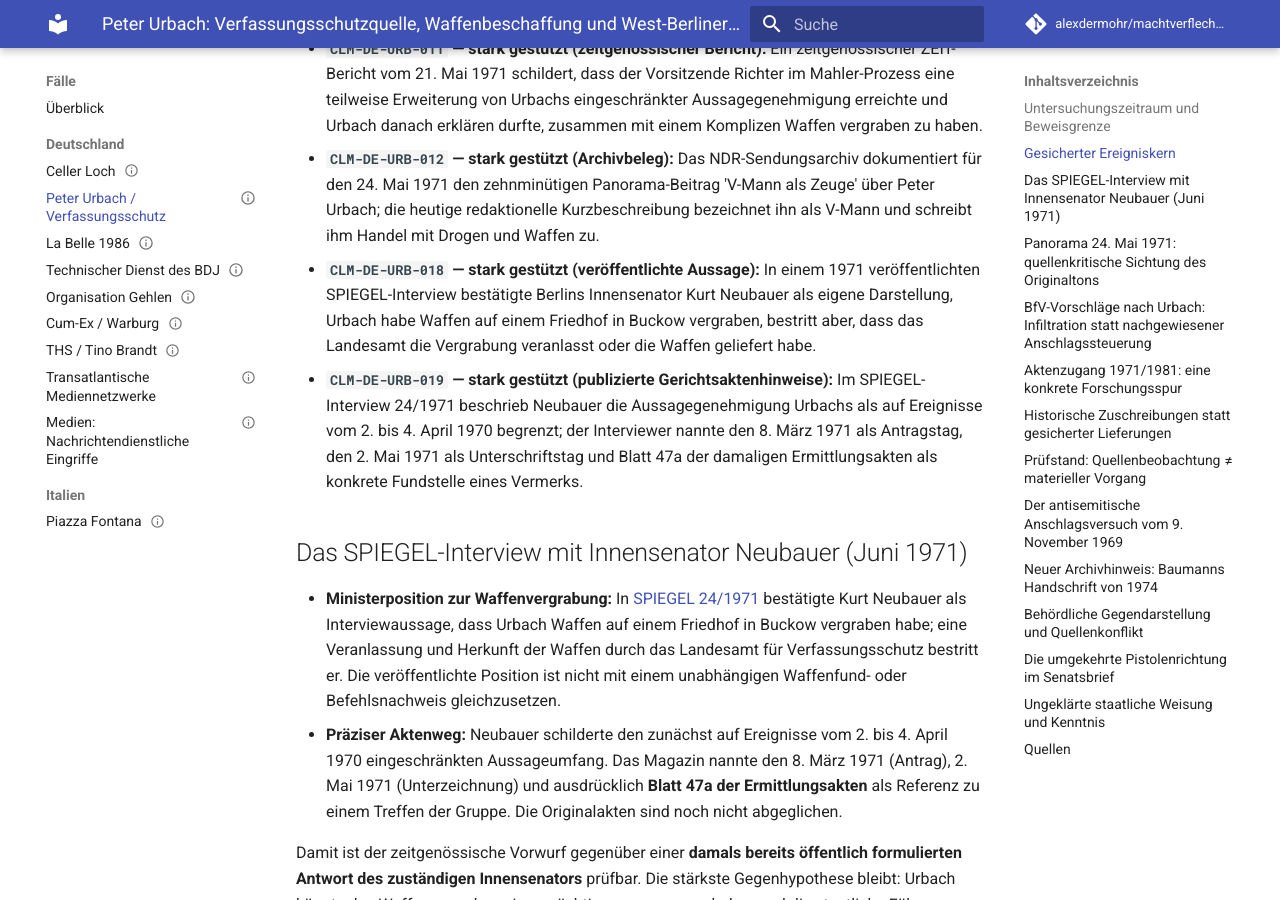
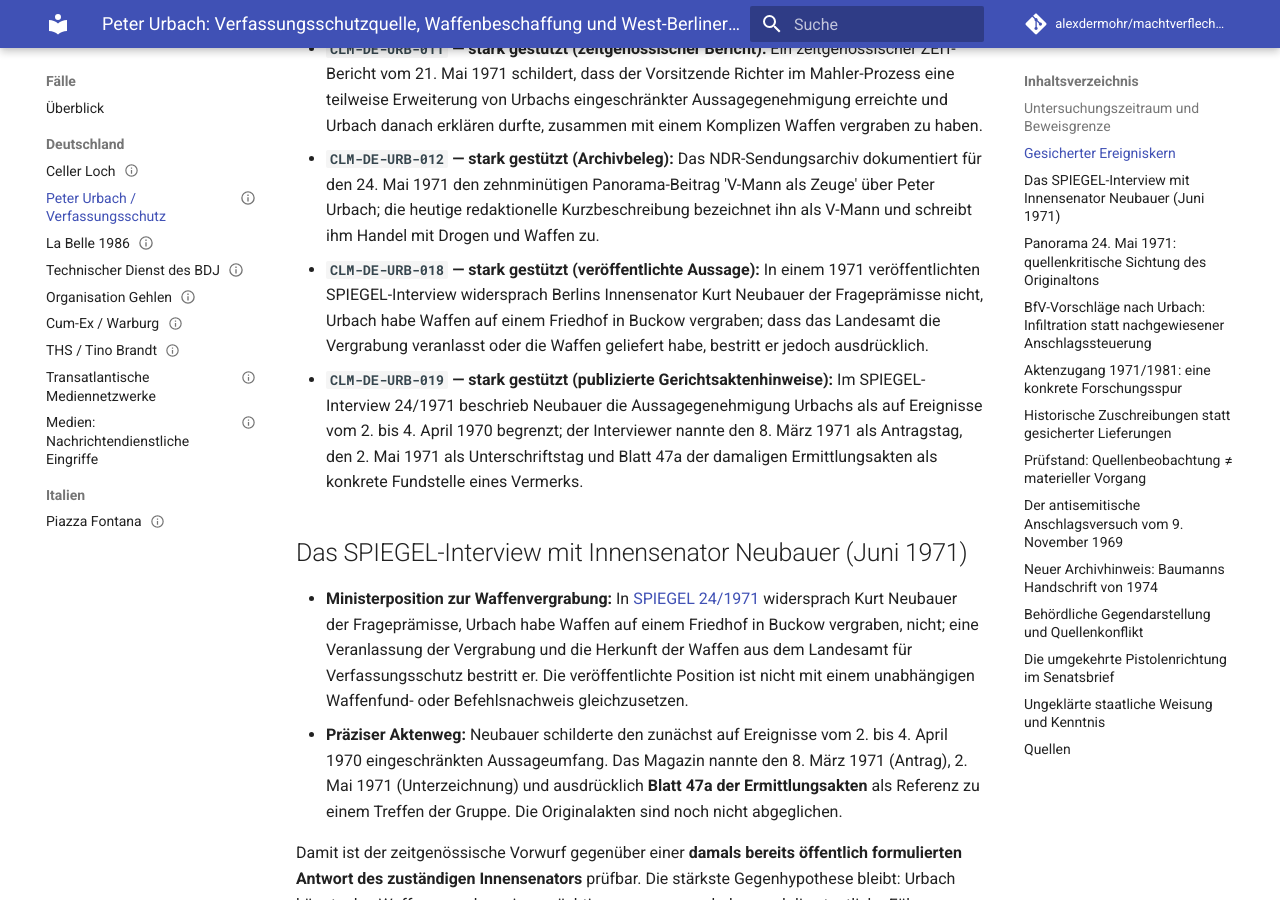
Before and after one commit to alexdermohr/machtverflechtungen, an MkDocs documentation site: the page built from docs/faelle/de/peter-urbach-verfassungsschutz.md, in a window 1280 px wide and 900 px high, scrolled down 860 px. Built offline with MkDocs 1.6.1 and Material for MkDocs 9.7.7, drawn with Linux system fonts in a browser that asks for light colours; comment, search, counter and statistics services are not loaded.

Commit message:
fix(research): qualify Neubauer interview as non-denial

```diff
--- a/docs/faelle/de/peter-urbach-verfassungsschutz.md
+++ b/docs/faelle/de/peter-urbach-verfassungsschutz.md
@@ -438,7 +438,7 @@
     falsification: "Ein Bild-/Tonabgleich, der einen anderen Interviewgast oder eine andere Amtsbezeichnung zeigt, würde die Personenattribution widerlegen."
 
   - id: CLM-DE-URB-018
-    text: "In einem 1971 veröffentlichten SPIEGEL-Interview bestätigte Berlins Innensenator Kurt Neubauer als eigene Darstellung, Urbach habe Waffen auf einem Friedhof in Buckow vergraben, bestritt aber, dass das Landesamt die Vergrabung veranlasst oder die Waffen geliefert habe."
+    text: "In einem 1971 veröffentlichten SPIEGEL-Interview widersprach Berlins Innensenator Kurt Neubauer der Frageprämisse nicht, Urbach habe Waffen auf einem Friedhof in Buckow vergraben; dass das Landesamt die Vergrabung veranlasst oder die Waffen geliefert habe, bestritt er jedoch ausdrücklich."
     classification: fact
     evidence_level: strong
     sources: [SRC-DE-SPIEGEL-NEUBAUER-URBACH-1971]
@@ -454,9 +454,9 @@
     missing_evidence:
       - "Originalvernehmung Urbachs vor Gericht, Beleg der Waffen und ihrer Herkunft, Quelleführungsakten sowie eine authentifizierte Interviewaufzeichnung bzw. der Originaldruck."
     scope:
-      supports: "Neubauer äußerte 1971 eine konkrete öffentliche Anerkennung der Waffenvergrabung durch Urbach bei gleichzeitiger Bestreitung staatlicher Veranlassung."
+      supports: "Das veröffentlichte Interview zeigt, dass Neubauer die Frageprämisse zur Waffenvergrabung durch Urbach nicht zurückwies, eine Veranlassung durch das Landesamt und die Waffenherkunft aus der Behörde jedoch verneinte."
       does_not_support: "Keine unabhängige Verifizierung einer konkreten Waffenmenge, Übergabe an die RAF, Duldung oder Anordnung durch Führungsbeamte; keine Bewilligung der Waffenhandlung durch die erteilte Aussagegenehmigung."
-    falsification: "Eine authentifizierte Originalfassung des Interviews, in der Neubauer die zugeschriebene Buckow-Äußerung nicht tätigte oder wesentlich anders formulierte, würde den Aussagen-Claim ändern; Tatakten könnten die Sachlage anders beurteilen."
+    falsification: "Eine authentifizierte Interviewfassung, in der Neubauer die Frageprämisse ausdrücklich zurückweist oder die behördliche Veranlassung nicht bestreitet, würde diesen Publikations-Claim korrigieren; Tatakten könnten die tatsächliche Waffenherkunft gesondert klären."
 
   - id: CLM-DE-URB-019
     text: "Im SPIEGEL-Interview 24/1971 beschrieb Neubauer die Aussagegenehmigung Urbachs als auf Ereignisse vom 2. bis 4. April 1970 begrenzt; der Interviewer nannte den 8. März 1971 als Antragstag, den 2. Mai 1971 als Unterschriftstag und Blatt 47a der damaligen Ermittlungsakten als konkrete Fundstelle eines Vermerks."
@@ -478,7 +478,7 @@
       does_not_support: "Keine Feststellung, dass die Akten heute zugänglich sind, dass sämtliche angegebenen Termine amtlich verifiziert wurden oder dass aus der Genehmigung ein Recht zur Waffenbeschaffung folgt."
     falsification: "Eine authentische Originalfassung des SPIEGEL-Interviews ohne diese zugeschriebenen Aussagen oder mit anderem Wortlaut würde den Publikations-Claim widerlegen; abweichende Gerichts- und Behördenakten beträfen dagegen die materielle Richtigkeit der berichteten Verfahrensdaten."
 what_follows:
-  - text: "Das SPIEGEL-Originalinterview von 1971 dokumentiert Neubauers Zugeständnis zum Waffenvergraben in Buckow bei ausdrücklicher Bestreitung eines Landesamtsauftrags; die Aussage des Senators ist von der historischen Wahrheit des Vorfalls zu unterscheiden."
+  - text: "Das SPIEGEL-Interview von 1971 dokumentiert, dass Neubauer der Frageprämisse einer Waffenvergrabung in Buckow nicht widersprach, aber eine behördliche Veranlassung und Waffenherkunft aus dem Landesamt ausdrücklich verneinte. Ein ausdrückliches ministerielles Geständnis der Waffenvergrabung ist damit nicht belegt."
     claim_ids: [CLM-DE-URB-018]
   - text: "Die 1971er Interviewfragen liefern datierte und anhand von Originalakten überprüfbare Verfahrenshinweise einschließlich Blatt 47a."
     claim_ids: [CLM-DE-URB-019]
@@ -499,7 +499,7 @@
   - text: "Die von Historikern zugeschriebene Sprengsatzherkunft beim antisemitischen Anschlagsversuch von 1969 ist eine eigenständige, über die allgemeine RAF-Frage hinausgehende Untersuchungsspur."
     claim_ids: [CLM-DE-URB-005]
 what_does_not_follow:
-  - text: "Aus Neubauers Eingeständnis, Urbach habe Waffen vergraben, folgt kein belegter Auftrag des Berliner Verfassungsschutzes, und aus dessen behördlicher Verneinung folgt kein sicherer Gegenbeweis."
+  - text: "Aus Neubauers Nichtbestreiten der journalistischen Frageprämisse folgt weder ein bewiesener Waffenfund noch ein staatlicher Auftrag; aus seiner behördlichen Bestreitung folgt ebenso wenig ein unabhängiger Gegenbeweis."
     claim_ids: [CLM-DE-URB-018]
   - text: "Die im SPIEGEL genannten Daten und die begrenzte Zeugenaussage sind kein Beleg einer staatlichen Genehmigung zum Umgang mit Waffen."
     claim_ids: [CLM-DE-URB-019]
@@ -552,13 +552,13 @@
 - **`CLM-DE-URB-011` — stark gestützt (zeitgenössischer Bericht):** Ein zeitgenössischer ZEIT-Bericht vom 21. Mai 1971 schildert, dass der Vorsitzende Richter im Mahler-Prozess eine teilweise Erweiterung von Urbachs eingeschränkter Aussagegenehmigung erreichte und Urbach danach erklären durfte, zusammen mit einem Komplizen Waffen vergraben zu haben.
 - **`CLM-DE-URB-012` — stark gestützt (Archivbeleg):** Das NDR-Sendungsarchiv dokumentiert für den 24. Mai 1971 den zehnminütigen Panorama-Beitrag 'V-Mann als Zeuge' über Peter Urbach; die heutige redaktionelle Kurzbeschreibung bezeichnet ihn als V-Mann und schreibt ihm Handel mit Drogen und Waffen zu.
 
-- **`CLM-DE-URB-018` — stark gestützt (veröffentlichte Aussage):** In einem 1971 veröffentlichten SPIEGEL-Interview bestätigte Berlins Innensenator Kurt Neubauer als eigene Darstellung, Urbach habe Waffen auf einem Friedhof in Buckow vergraben, bestritt aber, dass das Landesamt die Vergrabung veranlasst oder die Waffen geliefert habe.
+- **`CLM-DE-URB-018` — stark gestützt (veröffentlichte Aussage):** In einem 1971 veröffentlichten SPIEGEL-Interview widersprach Berlins Innensenator Kurt Neubauer der Frageprämisse nicht, Urbach habe Waffen auf einem Friedhof in Buckow vergraben; dass das Landesamt die Vergrabung veranlasst oder die Waffen geliefert habe, bestritt er jedoch ausdrücklich.
 - **`CLM-DE-URB-019` — stark gestützt (publizierte Gerichtsaktenhinweise):** Im SPIEGEL-Interview 24/1971 beschrieb Neubauer die Aussagegenehmigung Urbachs als auf Ereignisse vom 2. bis 4. April 1970 begrenzt; der Interviewer nannte den 8. März 1971 als Antragstag, den 2. Mai 1971 als Unterschriftstag und Blatt 47a der damaligen Ermittlungsakten als konkrete Fundstelle eines Vermerks.
 
 
 ## Das SPIEGEL-Interview mit Innensenator Neubauer (Juni 1971)
 
-- **Ministerposition zur Waffenvergrabung:** In [SPIEGEL 24/1971](https://www.spiegel.de/politik/gewiss-die-waffen-waren-da-a-f3b35395-0002-0001-0000-000043176585) bestätigte Kurt Neubauer als Interviewaussage, dass Urbach Waffen auf einem Friedhof in Buckow vergraben habe; eine Veranlassung und Herkunft der Waffen durch das Landesamt für Verfassungsschutz bestritt er. Die veröffentlichte Position ist nicht mit einem unabhängigen Waffenfund- oder Befehlsnachweis gleichzusetzen.
+- **Ministerposition zur Waffenvergrabung:** In [SPIEGEL 24/1971](https://www.spiegel.de/politik/gewiss-die-waffen-waren-da-a-f3b35395-0002-0001-0000-000043176585) widersprach Kurt Neubauer der Frageprämisse, Urbach habe Waffen auf einem Friedhof in Buckow vergraben, nicht; eine Veranlassung der Vergrabung und die Herkunft der Waffen aus dem Landesamt für Verfassungsschutz bestritt er. Die veröffentlichte Position ist nicht mit einem unabhängigen Waffenfund- oder Befehlsnachweis gleichzusetzen.
 - **Präziser Aktenweg:** Neubauer schilderte den zunächst auf Ereignisse vom 2. bis 4. April 1970 eingeschränkten Aussageumfang. Das Magazin nannte den 8. März 1971 (Antrag), 2. Mai 1971 (Unterzeichnung) und ausdrücklich **Blatt 47a der Ermittlungsakten** als Referenz zu einem Treffen der Gruppe. Die Originalakten sind noch nicht abgeglichen.
 
 Damit ist der zeitgenössische Vorwurf gegenüber einer **damals bereits öffentlich formulierten Antwort des zuständigen Innensenators** prüfbar. Die stärkste Gegenhypothese bleibt: Urbach könnte das Waffenvergraben eigenmächtig vorgenommen haben und die staatliche Führung weder Beschaffung noch Verwendung veranlasst haben. Die bislang dokumentierte eigene Äußerung des Senators entscheidet diese Frage nicht.
```
